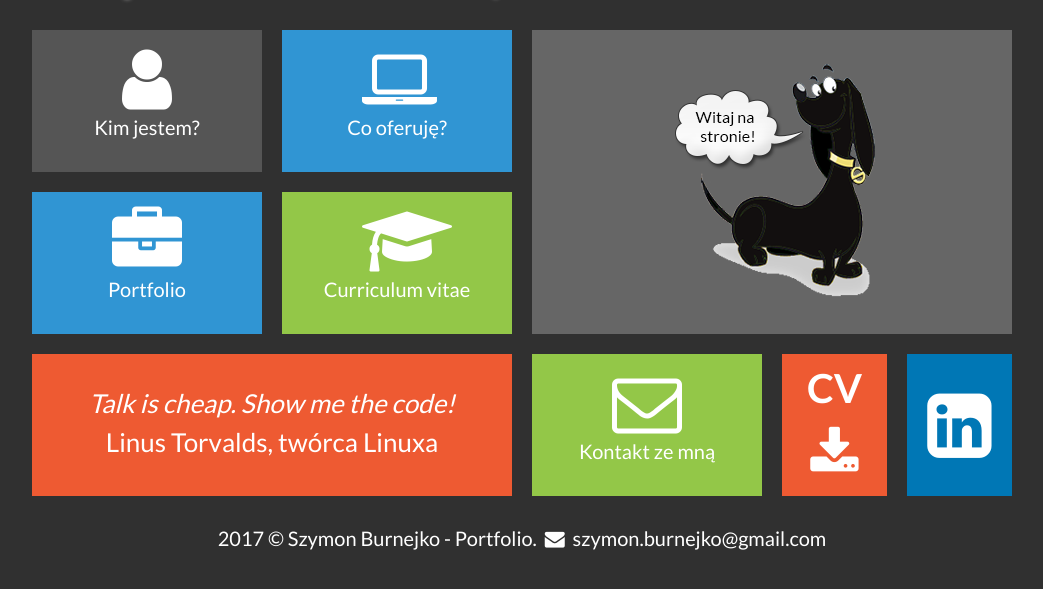
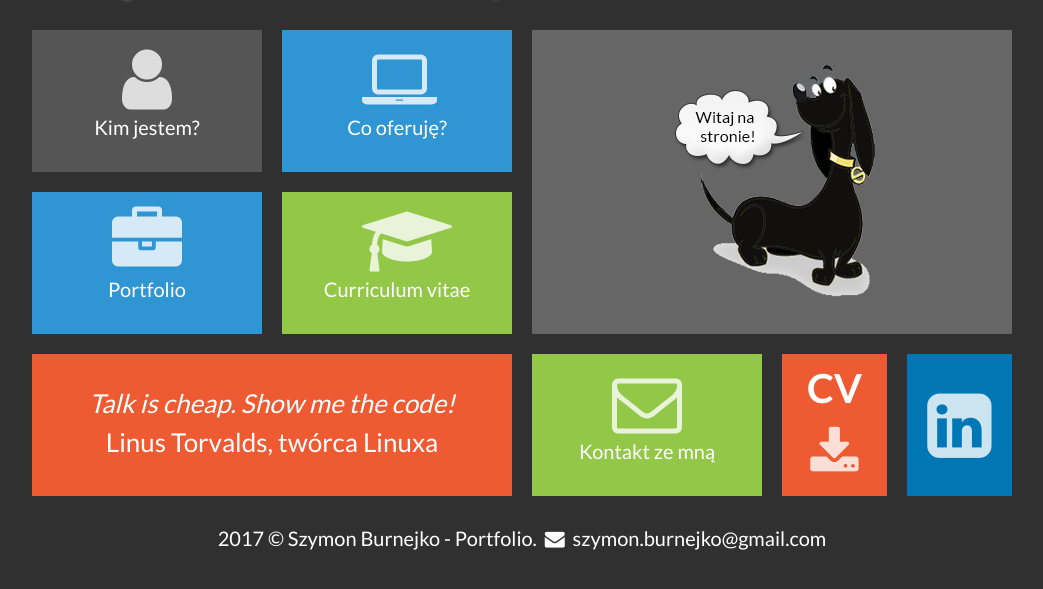
Before and after one commit to onufry7/cv-page, a PHP site: page / in a window 1280 px wide. Shown: the part 91-680 px from the top of the page, without its empty margins (118-1161 px from the left). Run offline with PHP 8.4, Linux system fonts and the light colour scheme; some libraries are stand-ins or nearby versions.

Commit message:
Poprawki fontello - cienie

```diff
--- a/css/style.css
+++ b/css/style.css
@@ -122,7 +122,7 @@ body
 	text-shadow: 1px 2px 0 #000;
 }
 
-.cv
+.tile6
 {
 	float: left;
 	margin: 10px;
@@ -134,12 +134,12 @@ body
 	font-weight: bold;
 }
 
-.cv:hover
+.tile6:hover
 {
 	background-color: #dd4921;
 }
 
-.li
+.tile7
 {
 	float: left;
 	margin: 10px;
@@ -151,7 +151,7 @@ body
 	font-weight: bold;
 }
 
-.;i:hover
+.tile7:hover
 {
 	background-color: #0066a4;
 }
@@ -180,21 +180,6 @@ a.logolink
 {
 	color: #fff;
 	text-decoration: none;
-}
-
-a.linuxpl
-{
-	width: 100px;
-	height: 30px;
-	padding: 1px 5px;
-	text-decoration: none;
-	background-color: #115a9c;
-	color: #fff;
-}
-
-a.linuxpl:hover
-{
-	background-color: #00498b;
 }
 
 a.txtcv
@@ -273,6 +258,18 @@ a.txtcv:hover
 	bottom: 88%;
 }
 
+/* FONTELLO */
+[class^="tile"] [class^="icon-"]:before, [class*=" tile"] [class*=" icon-"]:before
+{
+	opacity: 0.8;
+}
+[class^="tile"]:hover [class^="icon-"]:before, [class*=" tile"]:hover [class*=" icon-"]:before {
+	opacity: 1;
+}
+
+
+/* ANIMACJE */
+
 @keyframes tremble
 {
 	0% {transform: rotate(5deg);}
--- a/index.php
+++ b/index.php
@@ -64,13 +64,13 @@
 			</a>
 		</nav>
 
-		<aside class="cv tooltip tooltip2">
+		<aside class="tile6 tooltip tooltip2">
 			<a href="download/burnejko-cv.pdf" download="Burnejko-CV.pdf" class="medialink" data-tooltip="Pobierz PDF.">
 				CV<br /><i class="icon-download"></i>
 			</a>
 		</aside>
 
-		<aside class="li tooltip tooltip2">
+		<aside class="tile7 tooltip tooltip2">
 			<a href="http://www.linkedin.com/in/szymon-burnejko" target="_blank" class="medialink" data-tooltip="Mój profil.">
 				<i class="icon-linkedin-squared"></i>
 			</a>
```
